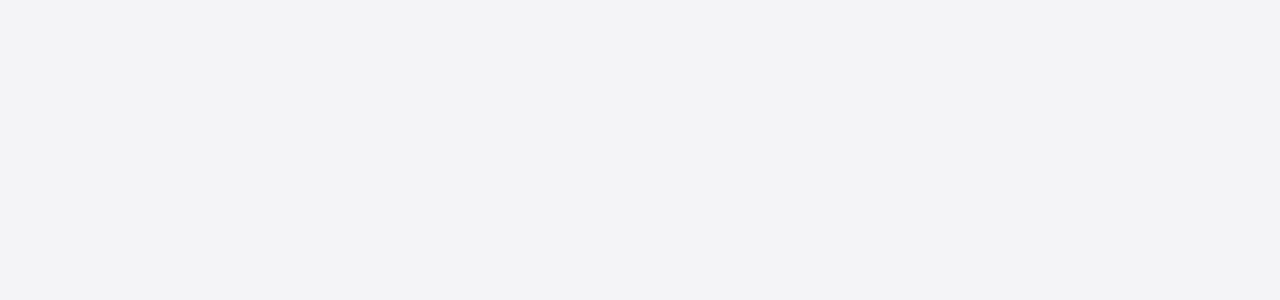
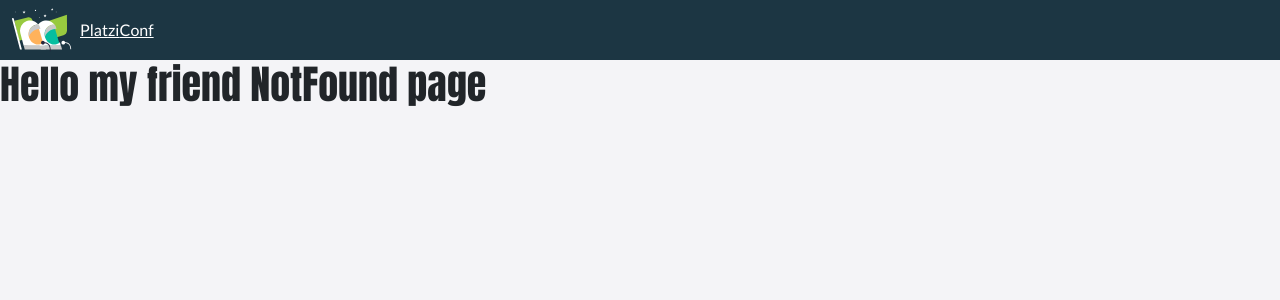
Before and after one commit to pacool84/platzi-badges, a React (Create React App) app: page / in a window 1280 px wide. Shown: the top 300 px of the page. Built offline with nearby package versions, Linux system fonts and the light colour scheme.

Commit message:
[ADD] The Layout and NotFound component

```diff
--- a/src/components/App.js
+++ b/src/components/App.js
@@ -1,15 +1,20 @@
 import React from "react";
 import { BrowserRouter, Route, Switch } from "react-router-dom";
+import Layout from "../components/Layout";
 import Badges from "../pages/Badges";
 import BadgeNew from "../pages/BadgeNew";
+import NotFound from "../pages/NotFound";
 
 function App() {
   return (
     <BrowserRouter>
-      <Switch>
-        <Route exact path="/badges" component={Badges} />
-        <Route exact path="/badges/new" component={BadgeNew} />
-      </Switch>
+      <Layout>
+        <Switch>
+          <Route exact path="/badges" component={Badges} />
+          <Route exact path="/badges/new" component={BadgeNew} />
+          <Route component={NotFound} />
+        </Switch>
+      </Layout>
     </BrowserRouter>
   );
 }
--- /dev/null
+++ b/src/components/Layout.js
@@ -0,0 +1,13 @@
+import React from "react";
+import NavBar from "./NavBar";
+
+function Layout(props) {
+  return (
+    <React.Fragment>
+      <NavBar />
+      {props.children}
+    </React.Fragment>
+  );
+}
+
+export default Layout;
--- a/src/components/NavBar.js
+++ b/src/components/NavBar.js
@@ -1,4 +1,5 @@
 import React from "react";
+import { Link } from "react-router-dom";
 import "../components/styles/Navbar.css";
 import logo from "../images/logo.svg";
 
@@ -7,11 +8,11 @@ class NavBar extends React.Component {
     return (
       <div className="Navbar">
         <div className="container-fluid">
-          <a href="/" className="Navbar__brand">
+          <Link to="/" className="Navbar__brand">
             <img src={logo} alt="logo" className="Navbar__brand-logo" />
             <span className="font-weight-light">Platzi</span>
             <span className="font-weight-bold">Conf</span>
-          </a>
+          </Link>
         </div>
       </div>
     );
--- a/src/pages/BadgeNew.js
+++ b/src/pages/BadgeNew.js
@@ -1,5 +1,4 @@
 import React from "react";
-import NavBar from "../components/NavBar";
 import Badge from "../components/Badge";
 import BadgeForm from "../components/BadgeForm";
 import "../pages/styles/BadgeNew.css";
@@ -29,8 +28,7 @@ class BadgeNew extends React.Component {
   };
   render() {
     return (
-      <div>
-        <NavBar />
+      <React.Fragment>
         <div className="BadgeNew__hero">
           <img className="img-fluid" src={header} alt="Logo" />
         </div>
@@ -54,7 +52,7 @@ class BadgeNew extends React.Component {
             </div>
           </div>
         </div>
-      </div>
+      </React.Fragment>
     );
   }
 }
--- a/src/pages/Badges.js
+++ b/src/pages/Badges.js
@@ -1,6 +1,5 @@
 import React from "react";
 import { Link } from "react-router-dom";
-import NavBar from "../components/NavBar";
 import BadgesList from "../components/BadgesList";
 import "./styles/Badges.css";
 import confLogo from "../images/badge-header.svg";
@@ -52,8 +51,7 @@ class Badges extends React.Component {
   };
   render() {
     return (
-      <div>
-        <NavBar />
+      <React.Fragment>
         <div className="Badges">
           <div className="Badges__hero">
             <div className="Badges__container">
@@ -77,7 +75,7 @@ class Badges extends React.Component {
             </div>
           </div>
         </div>
-      </div>
+      </React.Fragment>
     );
   }
 }
--- /dev/null
+++ b/src/pages/NotFound.js
@@ -0,0 +1,7 @@
+import React from "react";
+
+function NotFound() {
+  return <h1>Hello my friend NotFound page</h1>;
+}
+
+export default NotFound;
```
